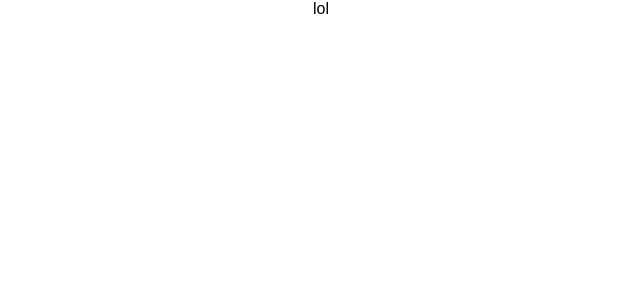
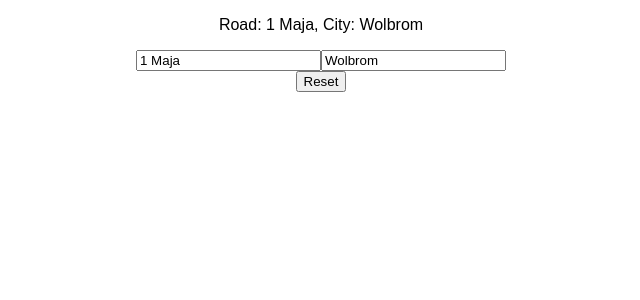
Before and after one commit to DrazekKD/React_Udemy, a React (Create React App) app in the folder my-app/: page / in a window 1280 px wide. Shown: the top 300 px of the page, without its empty margins (319-959 px from the left). Built offline with nearby package versions, Linux system fonts and the light colour scheme.

Commit message:
First Task from Udemy

```diff
--- a/my-app/src/App.js
+++ b/my-app/src/App.js
@@ -1,11 +1,51 @@
 import React, { Component } from 'react';
 import './App.css';
+import UserOutput from './UserOutput/Output';
+import UserInput from './UserInput/UserInput'
+class App extends Component {
 
-class App extends Component {
+    state = {
+        country: [
+            {road: '1 Maja', city: 'Wolbrom'}
+        ]
+    };
+
+    switchRoadHandle = (event) => {
+        this.setState({
+            country: [
+                {road: event.target.value, city: this.state.country[0].city}
+            ]
+        })
+    };
+
+    switchCityHandle = (event) => {
+        this.setState({
+            country: [
+                {road: this.state.country[0].road, city: event.target.value}
+            ]
+        })
+    };
+
+    resetCountry = () => {
+        this.setState({
+            country: [
+                {road: '1 Maja', city: 'Wolbrom'}
+            ]
+        });
+    };
+
   render() {
     return (
       <div className="App">
-        lol
+          <UserOutput
+              road={this.state.country[0].road}
+              city={this.state.country[0].city}/>
+          <UserInput
+              road={this.state.country[0].road}
+              city={this.state.country[0].city}
+              changeRoad={this.switchRoadHandle}
+              changeCity={this.switchCityHandle}/>
+          <button onClick={this.resetCountry}>Reset</button>
       </div>
     );
   }
--- /dev/null
+++ b/my-app/src/UserInput/UserInput.js
@@ -0,0 +1,12 @@
+import React from 'react';
+
+    const inputCountry = (props) => {
+      return(
+          <div>
+              <input type="text" value={props.road} onChange={props.changeRoad}/>
+              <input type="text" value={props.city} onChange={props.changeCity}/>
+          </div>
+      );
+    };
+
+export default inputCountry;
--- /dev/null
+++ b/my-app/src/UserOutput/Output.js
@@ -0,0 +1,12 @@
+import React from 'react';
+
+const Output = (props) => {
+    return(
+        <div>
+            <p>Road: {props.road.charAt(0).toLocaleUpperCase() + props.road.slice(1)},
+                City: {props.city.charAt(0).toLocaleUpperCase() + props.city.slice(1)}</p>
+        </div>
+    );
+};
+
+export default  Output;
```
Also changed, not shown: my-app/src/Person/Person.js (added, +12 -0 lines).
